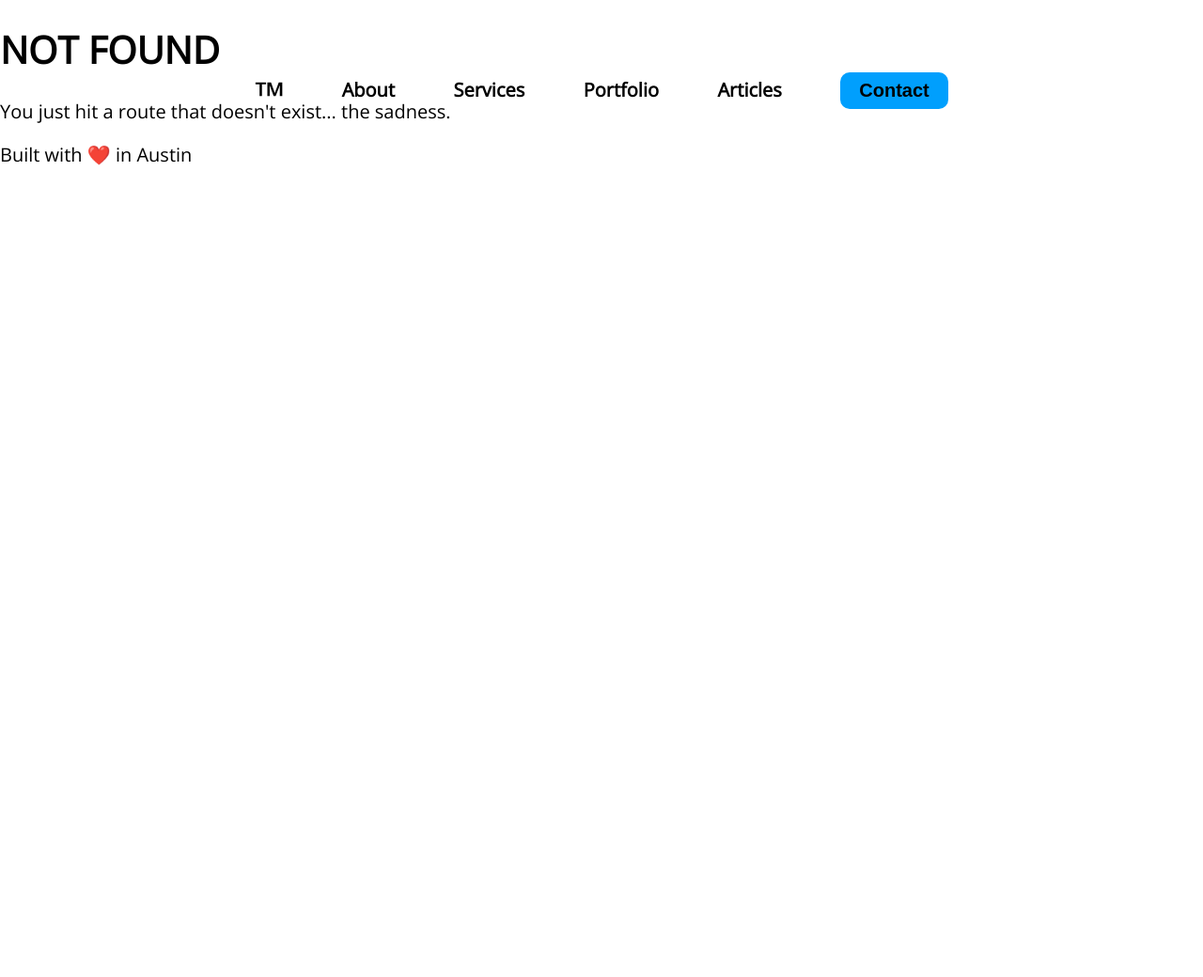
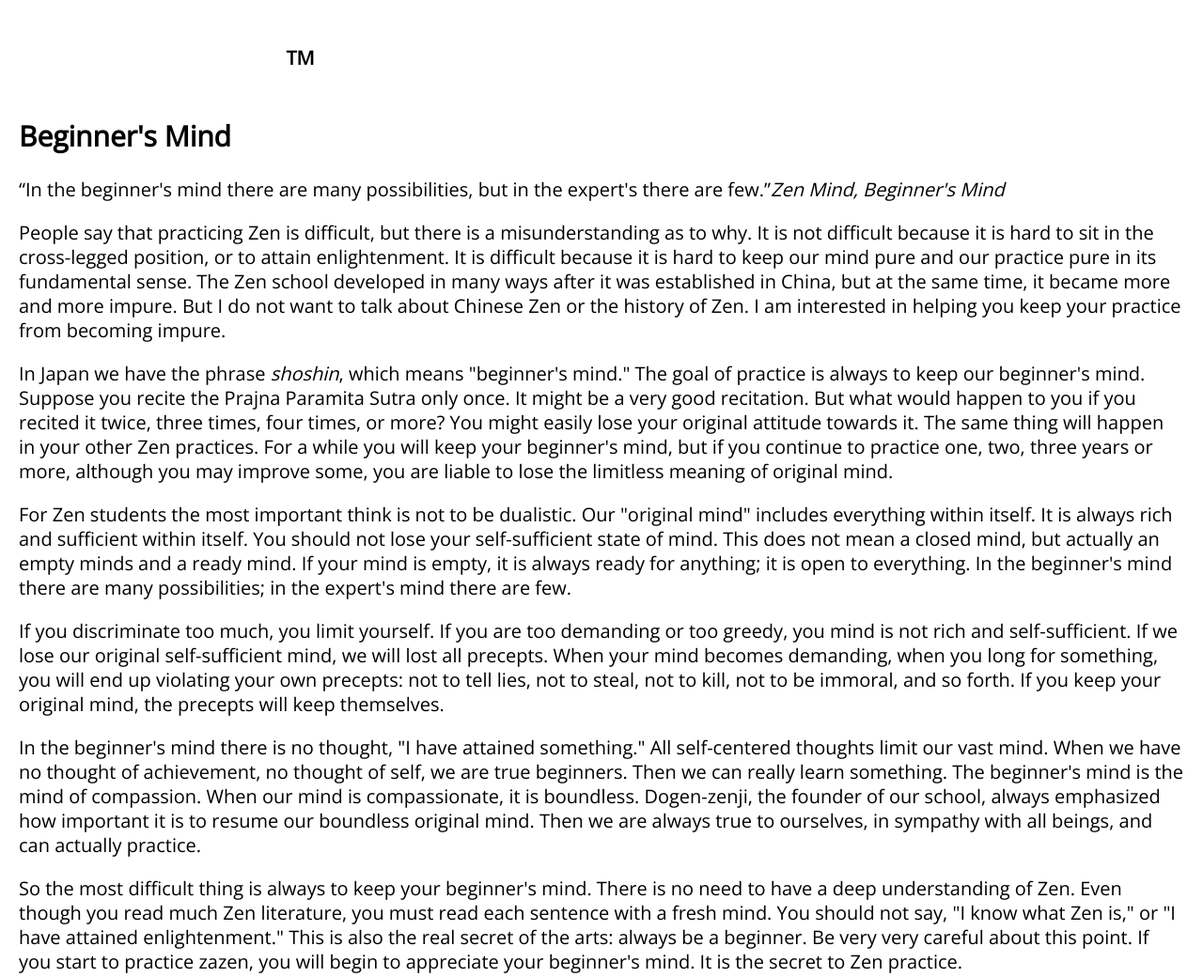
Before and after one commit to earth2travis/travis-mccutcheon, a Gatsby site: page /beginners-mind in a window 1280 px wide. Before the commit this address had no page. Shown: the top 1040 px of the page at 94% size. Before the commit the page ends 800 px from the top, so only its background shows below. Built offline with nearby package versions, Linux system fonts and the light colour scheme; Gatsby itself is replaced by a stand-in of ours.

Commit message:
Remove links from header, style headings and add article

```diff
--- a/src/components/header.js
+++ b/src/components/header.js
@@ -9,13 +9,13 @@ const Header = ({ siteTitle }) => (
       <Link to="/">
         <img src={require("../images/tm-logo.svg")} width="30" alt="logo" />
       </Link>
-      <Link to="/about">About</Link>
+      {/*       <Link to="/about">About</Link>
       <Link to="/services">Services</Link>
       <Link to="/portfolio">Portfolio</Link>
       <Link to="/articles">Articles</Link>
       <Link to="/contact">
         <button>Contact</button>
-      </Link>
+      </Link> */}
     </div>
   </div>
 )
--- a/src/components/layout.js
+++ b/src/components/layout.js
@@ -11,6 +11,12 @@ import { useStaticQuery, graphql } from "gatsby"
 
 import "./layout.css"
 import Header from "./header"
+import styled from "styled-components"
+
+const Footer = styled.footer`
+  padding-left: 50px;
+  padding-bottom: 20px;
+`
 
 const Layout = ({ children }) => {
   const data = useStaticQuery(graphql`
@@ -28,13 +34,13 @@ const Layout = ({ children }) => {
       <Header siteTitle={data.site.siteMetadata.title} />
       <div>
         <main>{children}</main>
-        <footer>
+        <Footer>
           Built with{" "}
           <span role="img" aria-label="heart emoji">
             ❤️
           </span>{" "}
           in Austin
-        </footer>
+        </Footer>
       </div>
     </>
   )
--- /dev/null
+++ b/src/pages/beginners-mind.js
@@ -0,0 +1,96 @@
+import React from "react"
+import styled from "styled-components"
+
+import Layout from "../components/layout"
+import SEO from "../components/seo"
+
+const Container = styled.div`
+  padding-top: 100px;
+  padding-left: 20px;
+  padding-right: 20px;
+`
+
+const BeginnersMind = () => (
+  <Layout>
+    <SEO title="Beginner's Mind" />
+    <Container>
+      <article>
+        <h1>Beginner's Mind</h1>
+        <q>
+          In the beginner's mind there are many possibilities, but in the
+          expert's there are few.
+        </q>
+        <cite>Zen Mind, Beginner's Mind</cite>
+
+        <p>
+          People say that practicing Zen is difficult, but there is a
+          misunderstanding as to why. It is not difficult because it is hard to
+          sit in the cross-legged position, or to attain enlightenment. It is
+          difficult because it is hard to keep our mind pure and our practice
+          pure in its fundamental sense. The Zen school developed in many ways
+          after it was established in China, but at the same time, it became
+          more and more impure. But I do not want to talk about Chinese Zen or
+          the history of Zen. I am interested in helping you keep your practice
+          from becoming impure.
+        </p>
+        <p>
+          In Japan we have the phrase <em>shoshin</em>, which means "beginner's
+          mind." The goal of practice is always to keep our beginner's mind.
+          Suppose you recite the Prajna Paramita Sutra only once. It might be a
+          very good recitation. But what would happen to you if you recited it
+          twice, three times, four times, or more? You might easily lose your
+          original attitude towards it. The same thing will happen in your other
+          Zen practices. For a while you will keep your beginner's mind, but if
+          you continue to practice one, two, three years or more, although you
+          may improve some, you are liable to lose the limitless meaning of
+          original mind.
+        </p>
+
+        <p>
+          For Zen students the most important think is not to be dualistic. Our
+          "original mind" includes everything within itself. It is always rich
+          and sufficient within itself. You should not lose your self-sufficient
+          state of mind. This does not mean a closed mind, but actually an empty
+          minds and a ready mind. If your mind is empty, it is always ready for
+          anything; it is open to everything. In the beginner's mind there are
+          many possibilities; in the expert's mind there are few.
+        </p>
+
+        <p>
+          If you discriminate too much, you limit yourself. If you are too
+          demanding or too greedy, you mind is not rich and self-sufficient. If
+          we lose our original self-sufficient mind, we will lost all precepts.
+          When your mind becomes demanding, when you long for something, you
+          will end up violating your own precepts: not to tell lies, not to
+          steal, not to kill, not to be immoral, and so forth. If you keep your
+          original mind, the precepts will keep themselves.
+        </p>
+
+        <p>
+          In the beginner's mind there is no thought, "I have attained
+          something." All self-centered thoughts limit our vast mind. When we
+          have no thought of achievement, no thought of self, we are true
+          beginners. Then we can really learn something. The beginner's mind is
+          the mind of compassion. When our mind is compassionate, it is
+          boundless. Dogen-zenji, the founder of our school, always emphasized
+          how important it is to resume our boundless original mind. Then we are
+          always true to ourselves, in sympathy with all beings, and can
+          actually practice.
+        </p>
+
+        <p>
+          So the most difficult thing is always to keep your beginner's mind.
+          There is no need to have a deep understanding of Zen. Even though you
+          read much Zen literature, you must read each sentence with a fresh
+          mind. You should not say, "I know what Zen is," or "I have attained
+          enlightenment." This is also the real secret of the arts: always be a
+          beginner. Be very very careful about this point. If you start to
+          practice zazen, you will begin to appreciate your beginner's mind. It
+          is the secret to Zen practice.
+        </p>
+      </article>
+    </Container>
+  </Layout>
+)
+
+export default BeginnersMind
```
Also changed, not shown: src/pages/index.js (+15 -6 lines).
